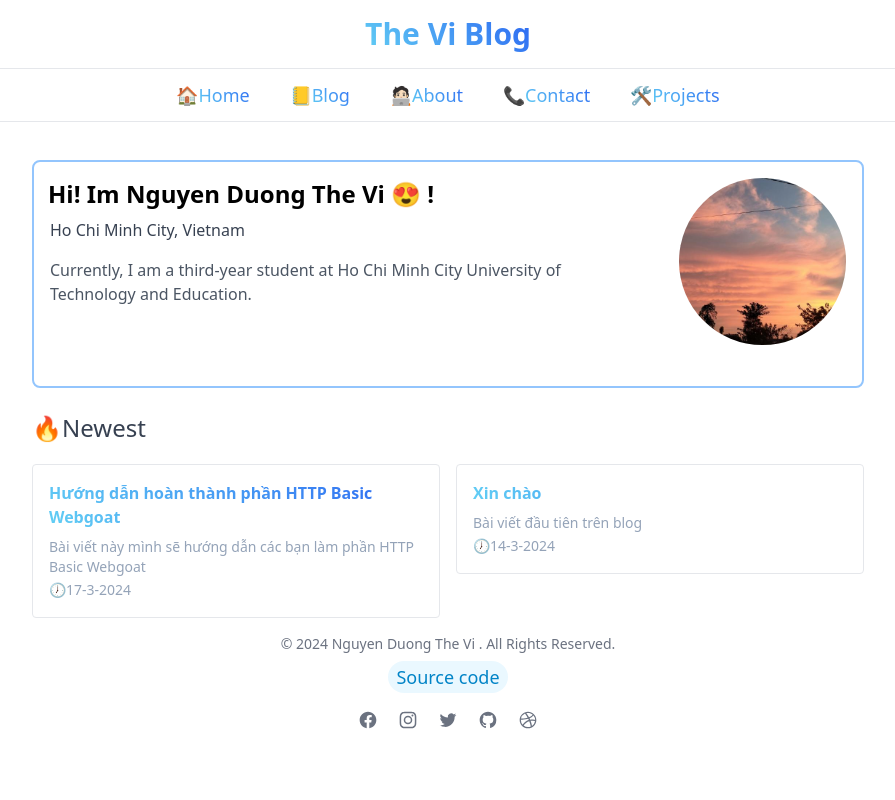
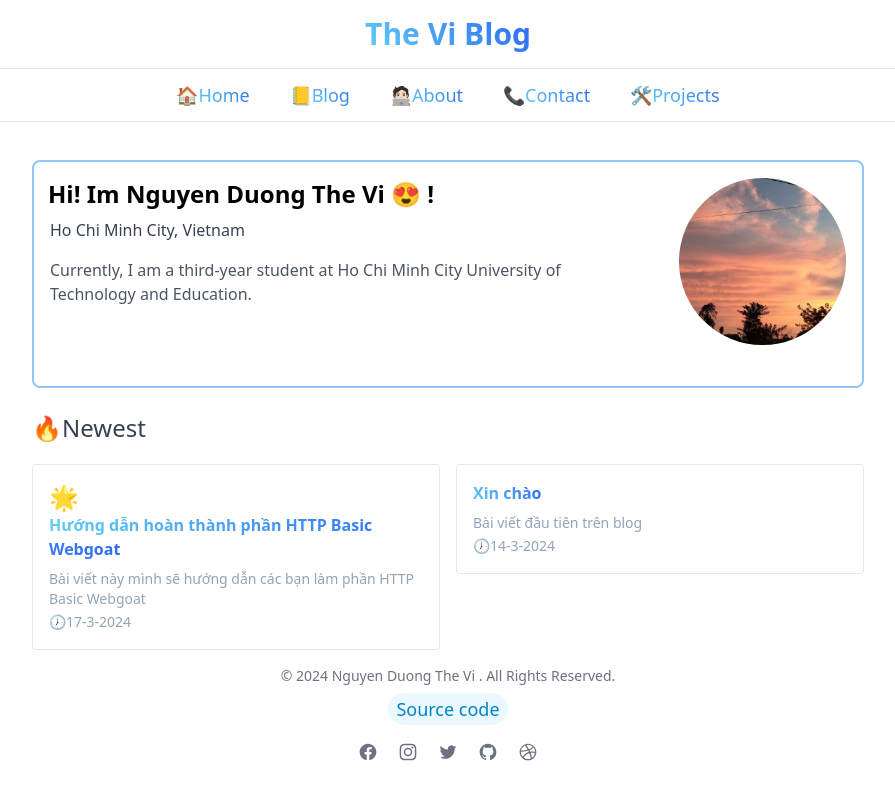
Before and after one commit to thevi31415/nguyenduongtheviblog, a Next.js app: page / in a window 1280 px wide. Shown: the whole page, without its empty margins (192-1087 px from the left). Built offline with nearby package versions, Linux system fonts and the light colour scheme.

Commit message:
Cập nhật giao diện

```diff
--- a/app/page.tsx
+++ b/app/page.tsx
@@ -36,13 +36,33 @@ const getPostMetadata = (): PostMetadata[] => {
 export default async function Home() {
   const postMetadata = getPostMetadata();
 
-  const postPreviews = postMetadata.slice(0, 6).map((post) => (
+  // const postPreviews = postMetadata.slice(0, 6).map((post) => (
+  //   // eslint-disable-next-line react/jsx-key
+  //   <div key={post.slug}>
+  //     <div className="flex flex-col w-full border hover:bg-slate-50 rounded p-4 mb-4 hover:shadow-sm">
+  //       <span className="font-bold ">
+  //         {" "}
+  //         <h1 className="text-2xl">🌟</h1>
+  //         <Link href={`/posts/${post.slug}`} className="gradient-text">
+  //           {post.title}
+  //         </Link>
+  //       </span>
+  //       <span className="text-sm text-slate-400 mt-2">{post.subtitle}</span>
+  //       <div className="mt-auto">
+  //         <time className="text-sm text-slate-400">🕖{post.date}</time>
+  //       </div>
+  //     </div>
+  //   </div>
+  // ));
+  const postPreviews = postMetadata.slice(0, 6).map((post, index) => (
     // eslint-disable-next-line react/jsx-key
     <div key={post.slug}>
       <div className="flex flex-col w-full border hover:bg-slate-50 rounded p-4 mb-4 hover:shadow-sm">
-        <span className="font-bold gradient-text">
-          {" "}
-          <Link href={`/posts/${post.slug}`}>{post.title}</Link>
+        <span className="font-bold">
+          {index === 0 && <h1 className="text-2xl">🌟</h1>}
+          <Link href={`/posts/${post.slug}`} className="gradient-text">
+            {post.title}
+          </Link>
         </span>
         <span className="text-sm text-slate-400 mt-2">{post.subtitle}</span>
         <div className="mt-auto">
@@ -51,7 +71,6 @@ export default async function Home() {
       </div>
     </div>
   ));
-
   return (
     <div>
       {" "}
```
